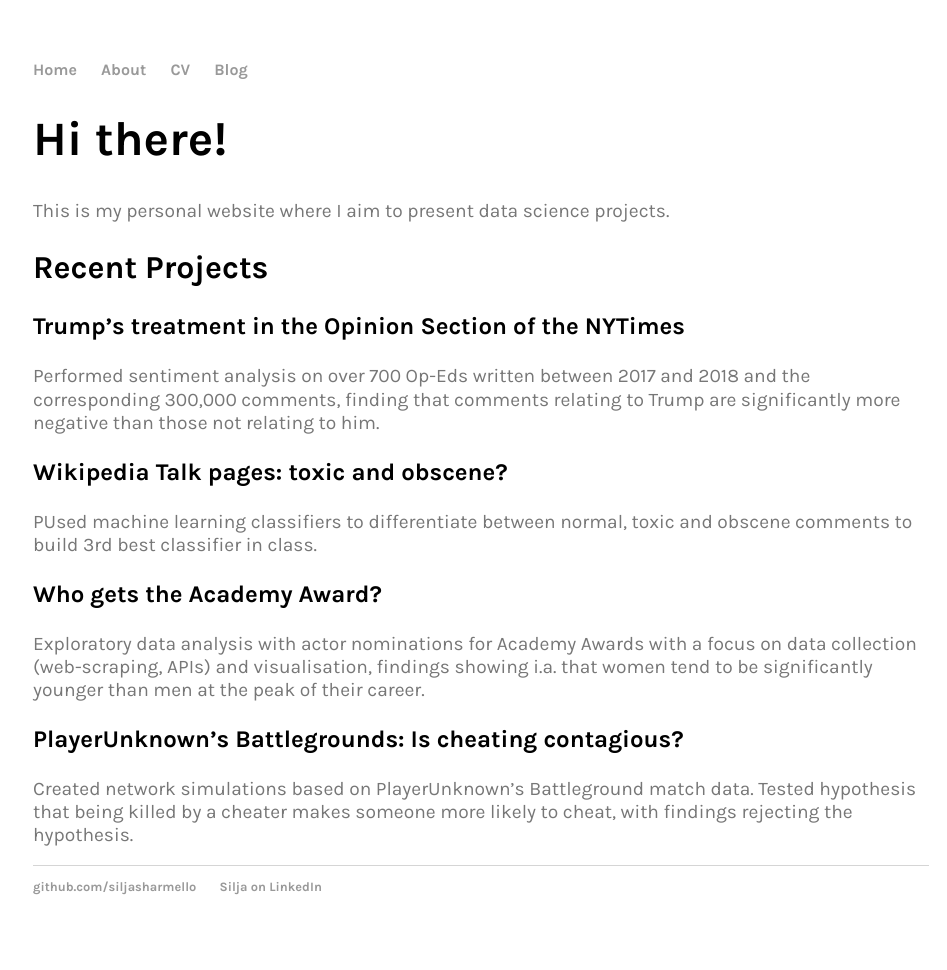
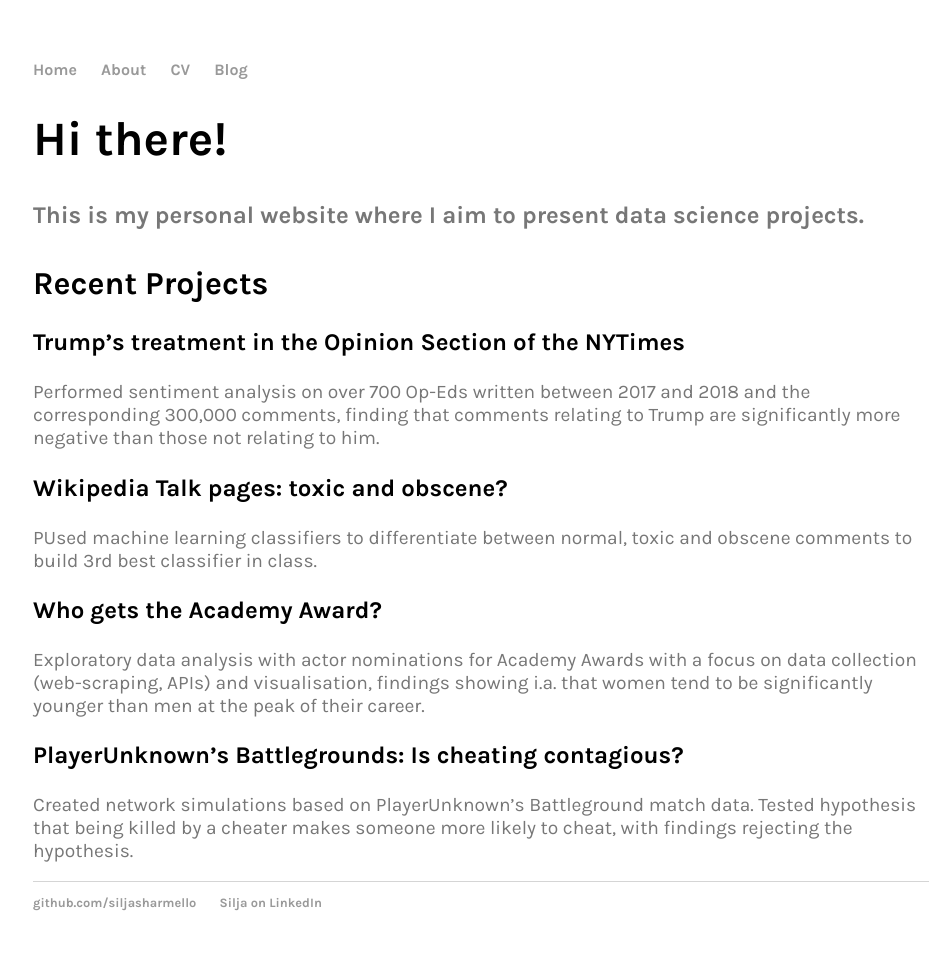
Before and after one commit to siljasharmello/siljasharmello.github.io, a Jekyll site: the page built from index.html, in a window 1280 px wide. Shown: the whole page, without its empty margins (159-1106 px from the left). Built offline with Jekyll 4.4.1, drawn with Linux system fonts in a browser that asks for light colours.

```diff
--- a/index.html
+++ b/index.html
@@ -4,7 +4,7 @@ title: Silja Lüthi, MSc in Applied Social Data Science
 ---
 <div class="blurb">
 	<h1>Hi there!</h1>
-				<p>This is my personal website where I aim to present data science projects.</p>
+				<h4>This is my personal website where I aim to present data science projects.</h4>
 
 	<h2>Recent Projects</h2>
 		<h3>Trump’s treatment in the Opinion Section of the NYTimes</h3>
```
